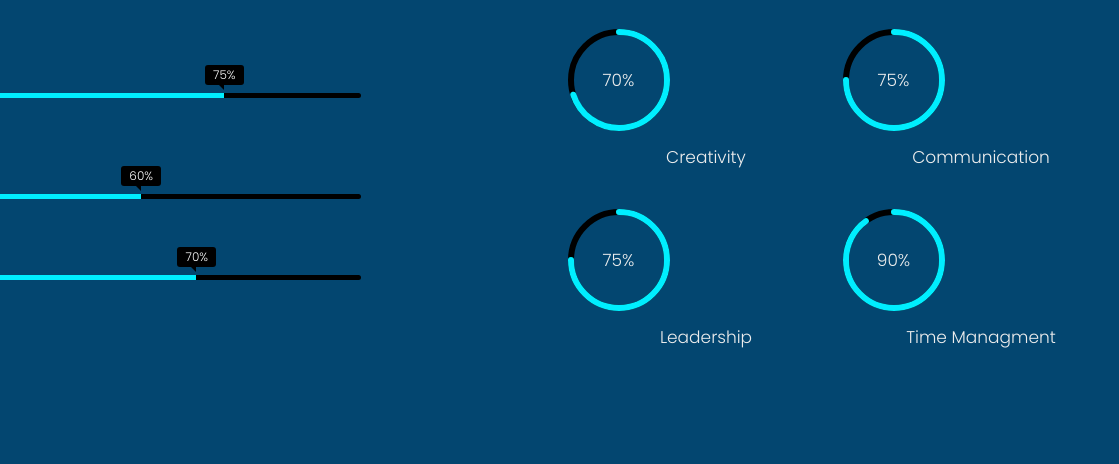
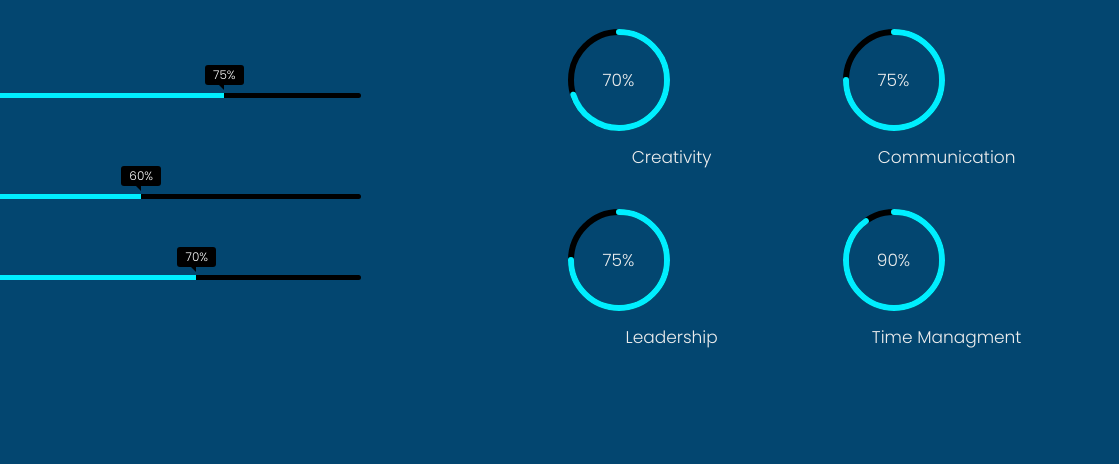
Before and after one commit to AbhishekSingh562/MyPortfolio, a plain HTML site: page index.html in a window 1280 px wide. Shown: the part 2969-3433 px from the top of the page, 219-1338 px from the left, 1119 px wide, since content can reach past the window. Drawn offline with nearby package versions, Linux system fonts and the light colour scheme; a web font is replaced by a local one.

Commit message:
fixed side issu

```diff
--- a/stylesheet.css
+++ b/stylesheet.css
@@ -47,6 +47,7 @@
   margin: 0;
   padding: 0;
   box-sizing: border-box;
+  /* box-sizing: content-box; */
   scroll-behavior: smooth;
   font-family: "poppins", sans-serif;
 }
@@ -709,7 +710,7 @@ body {
 }
 
 .radial-bar .text {
-  width: 100%;
+  width: 75%;
   position: absolute;
   text-align: center;
   left: 50%;
```
